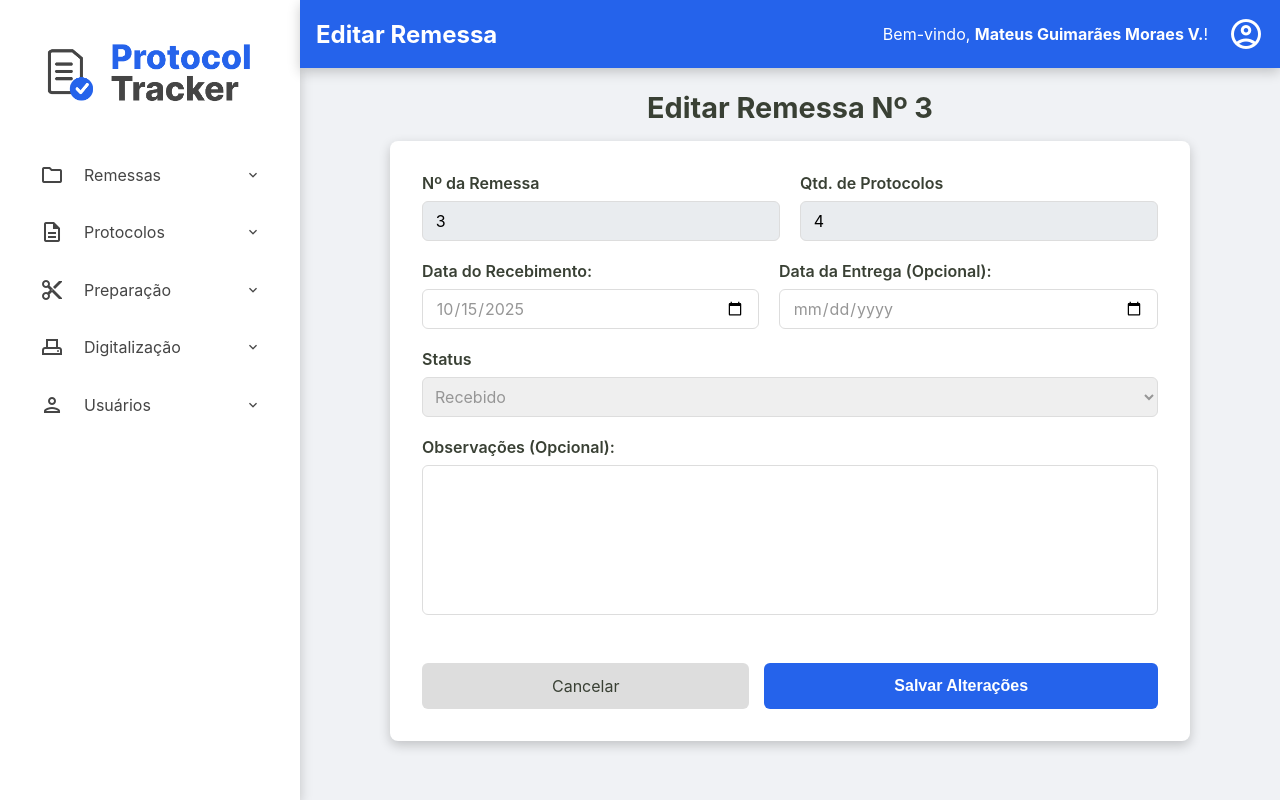
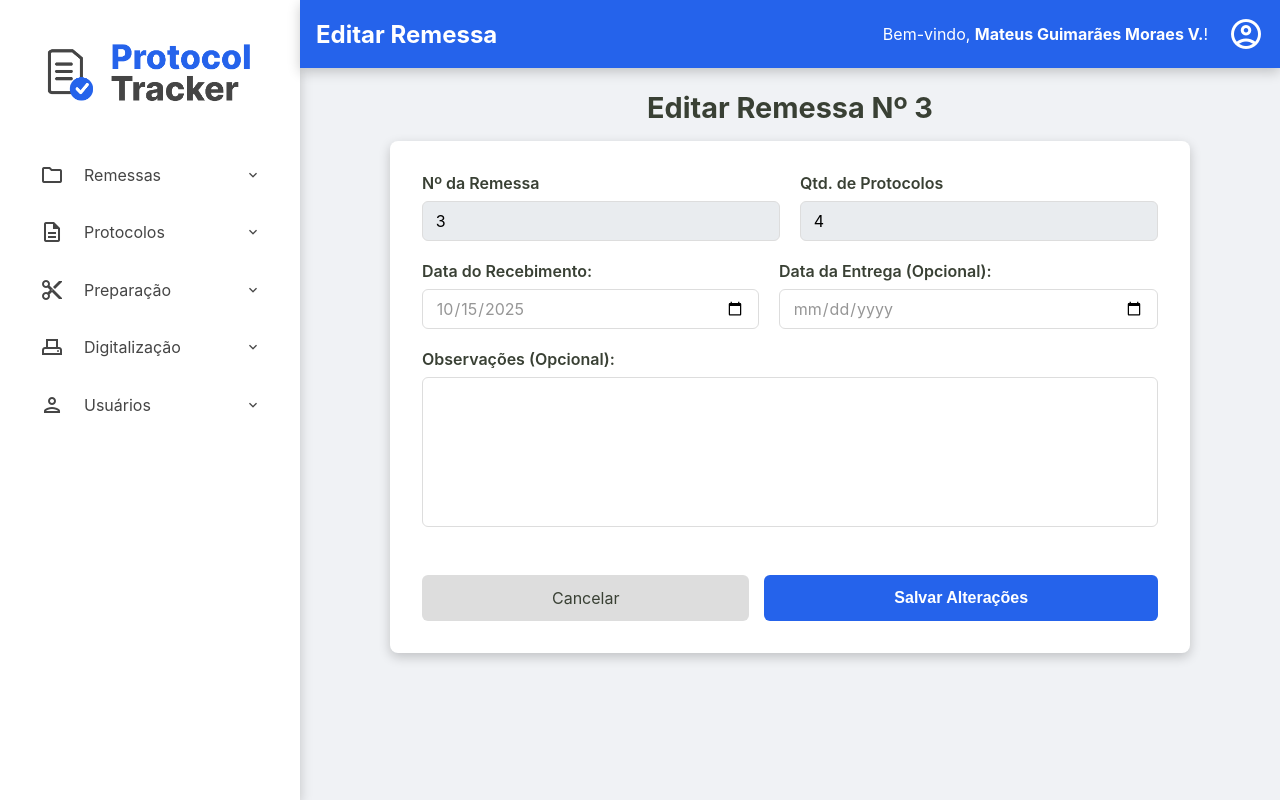
Before and after one commit to mateusgui/protocol-tracker-v2, a PHP site: page /admin/remessas/editar-remessa?id=bada3be0-6989-44cf-bdf4-c07937e739fd in a window 1280 px wide. Run offline with PHP 8.4, Linux system fonts and the light colour scheme; the visitor is signed in with stand-in values (Sample User, id 1); data comes from the database, SQL or seed files in the repository; some libraries are stand-ins or nearby versions.

Commit message:
remove status do update da remessa

```diff
--- a/src/Controller/Admin/RemessaController.php
+++ b/src/Controller/Admin/RemessaController.php
@@ -117,11 +117,10 @@ class RemessaController
             $usuario_logado = $this->usuario_logado;
             $data_recebimento = $_POST['data_recebimento'] ?? '';
             $data_entrega = $_POST['data_entrega'] ?? '';
-            $status = $_POST['status'] ?? '';
             $observacoes = $_POST['observacoes'] ?? '';
             $id = $_POST['id'] ?? '';
 
-            $this->remessaService->atualizarRemessa($usuario_logado, $data_recebimento, $data_entrega, $status, $observacoes, $id);
+            $this->remessaService->atualizarRemessa($usuario_logado, $data_recebimento, $data_entrega, $observacoes, $id);
 
             $_SESSION['mensagem_sucesso'] = "Remessa editada com sucesso!";
 
--- a/src/Repository/RemessaRepository.php
+++ b/src/Repository/RemessaRepository.php
@@ -77,14 +77,13 @@ class RemessaRepository implements RemessaRepositoryInterface
 
     public function update(Remessa $remessa): void
     {
-        $sqlQuery = "UPDATE remessas SET data_recebimento = :data_recebimento, data_entrega = :data_entrega, status = :status, quantidade_protocolos = :quantidade_protocolos, observacoes = :observacoes WHERE id = :id;";
+        $sqlQuery = "UPDATE remessas SET data_recebimento = :data_recebimento, data_entrega = :data_entrega, quantidade_protocolos = :quantidade_protocolos, observacoes = :observacoes WHERE id = :id;";
 
         $remessaArray = $remessa->toArray();
 
         $stmt = $this->connection->prepare($sqlQuery);
         $stmt->bindValue(':data_recebimento', $remessaArray['data_recebimento']);
         $stmt->bindValue(':data_entrega', $remessaArray['data_entrega']);
-        $stmt->bindValue(':status', $remessaArray['status']);
         $stmt->bindValue(':quantidade_protocolos', $remessaArray['quantidade_protocolos']);
         $stmt->bindValue(':observacoes', $remessaArray['observacoes']);
         $stmt->bindValue(':id', $remessaArray['id']);
--- a/src/Service/RemessaService.php
+++ b/src/Service/RemessaService.php
@@ -50,7 +50,7 @@ class RemessaService
         return $remessa;
     }
 
-    public function atualizarRemessa(Usuario $usuarioLogado, string $data_recebimento, ?string $data_entrega, string $status, ?string $observacoes, string $id): void
+    public function atualizarRemessa(Usuario $usuarioLogado, string $data_recebimento, ?string $data_entrega, ?string $observacoes, string $id): void
     {
         if($usuarioLogado->getPermissao() !== 'administrador') {
             throw new Exception("Apenas administradores podem editar remessas.");
@@ -70,16 +70,12 @@ class RemessaService
             }
         }
 
-        if($status !== 'RECEBIDO' && $status !== 'ENTREGUE'){
-            throw new Exception("O status informado é inválido");
-        }
-
         $remessa = new Remessa(
             $id,
             $remessaAntiga->getNumeroRemessa(),
             $data_recebimento,
             $data_entrega,
-            $status,
+            $remessaAntiga->getStatus(),
             $remessaAntiga->getQuantidadeProtocolos(),
             $usuarioLogado->getId(),
             $observacoes
--- a/templates/admin/editar-remessa.php
+++ b/templates/admin/editar-remessa.php
@@ -60,14 +60,6 @@
     </div>
 
     <div class="form-group">
-        <label for="status">Status</label>
-        <select id="status" name="status" required>
-            <option value="RECEBIDO" <?= ($remessa->getStatus() === 'RECEBIDO') ? 'selected' : '' ?>>Recebido</option>
-            <option value="ENTREGUE" <?= ($remessa->getStatus() === 'ENTREGUE') ? 'selected' : '' ?>>Entregue</option>
-        </select>
-    </div>
-
-    <div class="form-group">
         <label for="observacoes">Observações (Opcional):</label>
         <textarea id="observacoes" name="observacoes" rows="3"><?= htmlspecialchars($remessa->getObservacoes() ?? '') ?></textarea>
     </div>
```
Also changed, not shown: templates/admin/novo-usuario.php (+4 -8 lines).
